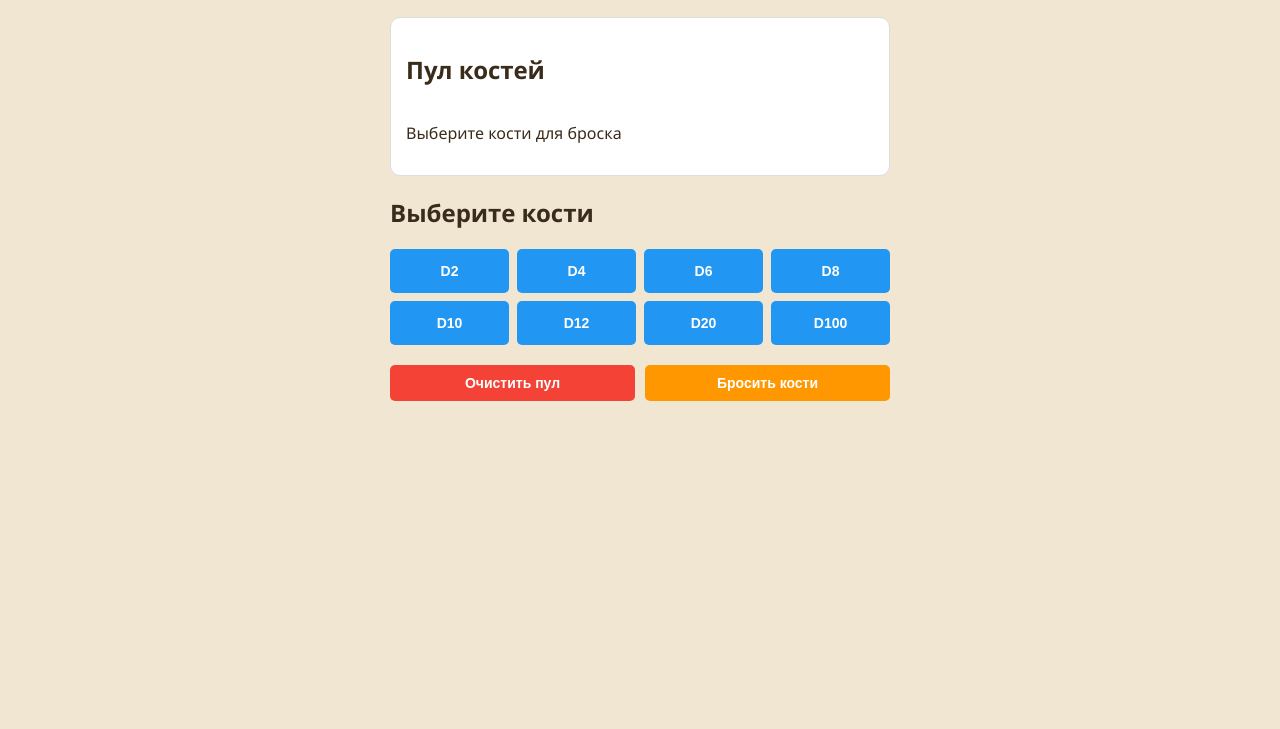
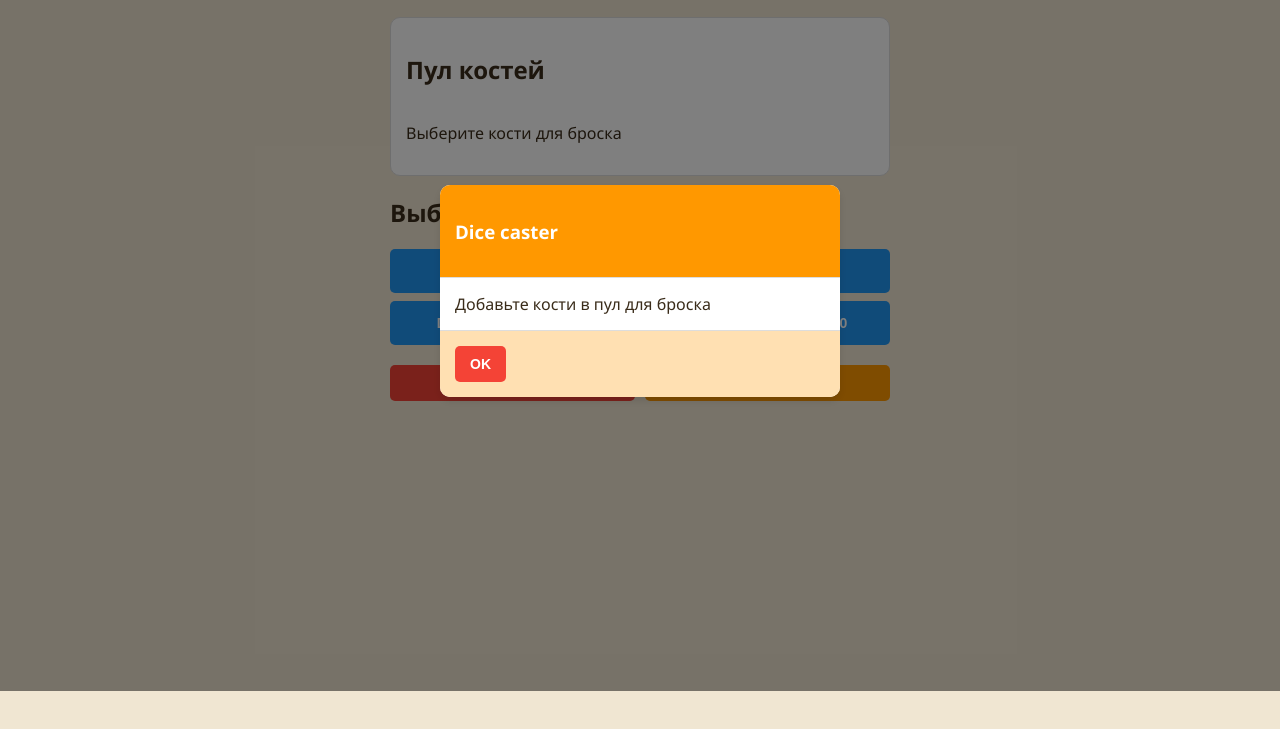
Before and after one commit to faremind/dice, a plain HTML site: page index-ru.html in a window 1280 px wide. Both pictures are taken after a click on the button "Бросить кости". Shown: the part 109-838 px from the top of the page. Drawn offline with Linux system fonts and the light colour scheme.

Commit message:
Update index-ru.html

```diff
--- a/index-ru.html
+++ b/index-ru.html
@@ -482,6 +482,24 @@
                 width: 100%;
             }
         }
+
+        .warning-modal .modal-header {
+            background-color: #ff9800;
+            color: #fff;
+        }
+        .warning-modal .modal-footer {
+            background-color: #ffe0b2;
+        }
+        .warning-modal .close-warning {
+            background-color: #f44336;
+            color: white;
+            border: none;
+            border-radius: 5px;
+            padding: 10px 15px;
+            font-weight: bold;
+            cursor: pointer;
+            font-size: 14px;
+        }
     </style>
 </head>
 <body class="light">
@@ -607,6 +625,21 @@
                 <button class="close-settings" onclick="closeSettings()">
                     Закрыть
                 </button>
+            </div>
+        </div>
+    </div>
+
+    <!-- Warning Modal -->
+    <div id="warning-modal" class="modal-overlay hidden">
+        <div class="modal warning-modal">
+            <div class="modal-header">
+                <h3>Dice caster</h3>
+            </div>
+            <div class="modal-body" id="warning-modal-message">
+                <!-- Message will be set by JS -->
+            </div>
+            <div class="modal-footer">
+                <button class="close-warning" onclick="closeWarningModal()">OK</button>
             </div>
         </div>
     </div>
@@ -761,7 +794,7 @@
         function confirmQuantity() {
             const quantity = parseInt(state.quantityInput) || 1;
             if (quantity > 999) {
-                alert('Максимальное количество костей одного типа - 999');
+                showWarning('Максимальное количество костей одного типа - 999');
                 return;
             }
 
@@ -779,7 +812,7 @@
             if (quantity < 1) return;
 
             if (state.dicePool.length >= state.MAX_GROUPS) {
-                alert(`Максимальное количество групп костей - ${state.MAX_GROUPS}`);
+                showWarning(`Максимальное количество групп костей - ${state.MAX_GROUPS}`);
                 return;
             }
 
@@ -841,7 +874,7 @@
         // Roll the dice in the pool
         function rollDice() {
             if (state.dicePool.length === 0) {
-                alert('Добавьте кости в пул для броска');
+                showWarning('Добавьте кости в пул для броска');
                 return;
             }
 
@@ -985,7 +1018,7 @@
 
         // Send results to chat (simulated)
         function sendToChat() {
-            alert('Результаты отправлены в чат!');
+            showWarning('Результаты отправлены в чат!');
             closeResults();
         }
 
@@ -1007,6 +1040,16 @@
             localStorage.setItem('diceTheme', theme);
         }
 
+        // Show warning modal instead of alert
+        function showWarning(message) {
+            document.getElementById('warning-modal-message').textContent = message;
+            document.getElementById('warning-modal').classList.remove('hidden');
+        }
+
+        function closeWarningModal() {
+            document.getElementById('warning-modal').classList.add('hidden');
+        }
+
         // Initialize the app when the page loads
         window.onload = init;
     </script>
```
